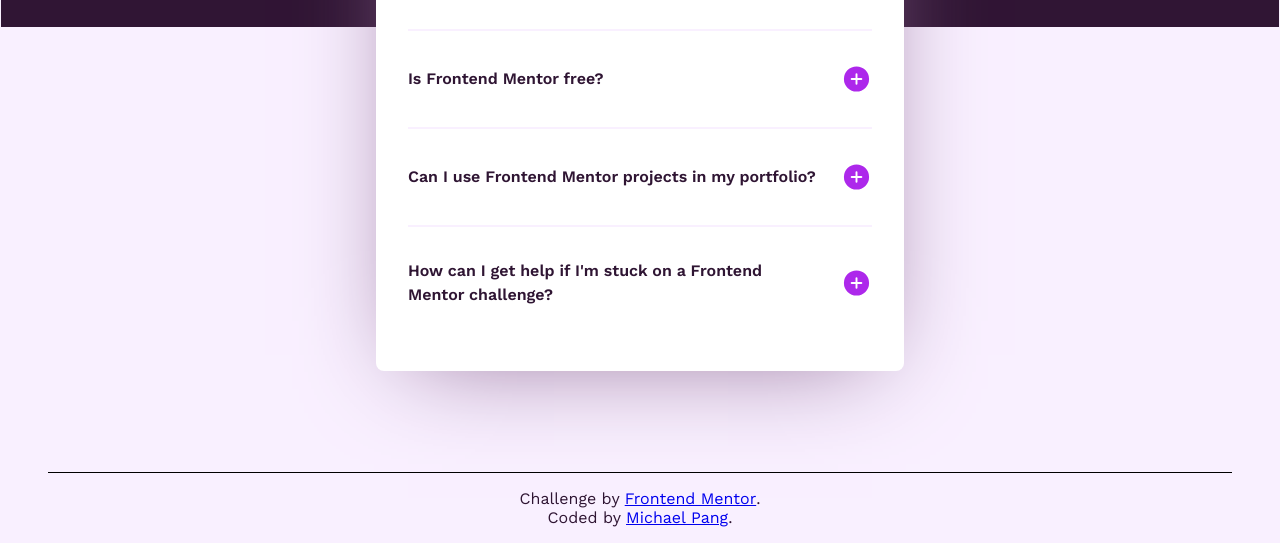
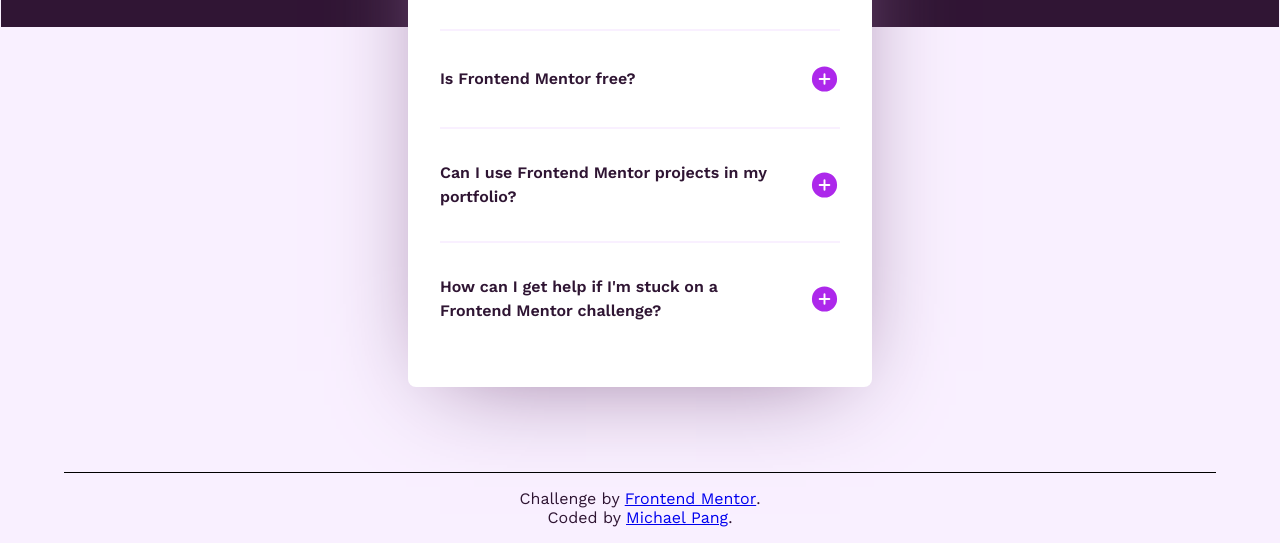
Before and after one commit to pangm1/FrontEndMentor-FAQ-Accordion_pangm1, a plain HTML site: page index.html in a window 1280 px wide. Shown: the part 257-800 px from the top of the page. Drawn offline with Linux system fonts and the light colour scheme.

Commit message:
small fix

```diff
--- a/styles/style.css
+++ b/styles/style.css
@@ -7,7 +7,7 @@
 * {
     margin: 0;
     padding: 0;
-    box-sizing: block;
+    box-sizing: border-box;
 }
 
 :root {
```
